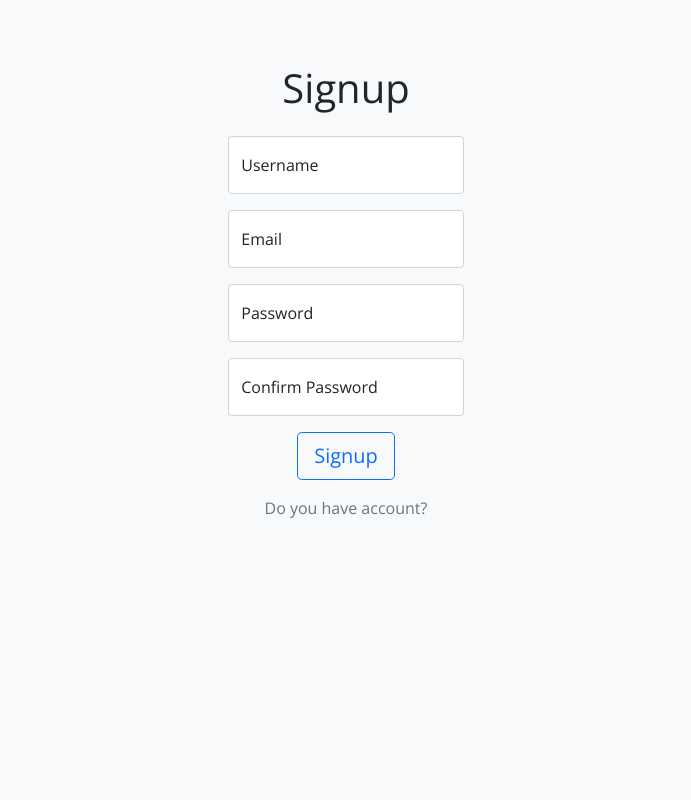
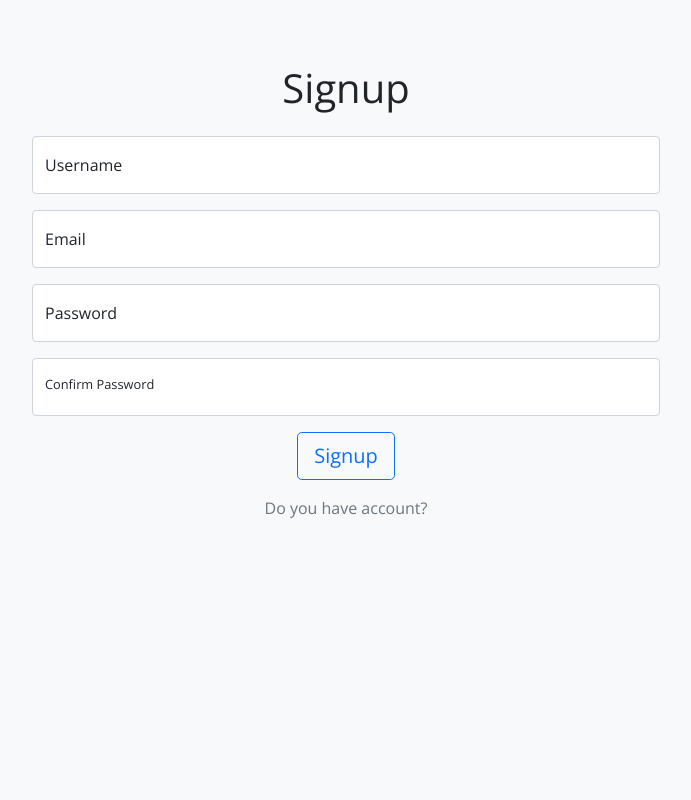
Before and after one commit to mohammadraufzahed/todoz, a PHP site: page /signup.php in a window 1280 px wide. Shown: the whole page, without its empty margins (294-985 px from the left). Run offline with PHP 8.4, Linux system fonts and the light colour scheme.

```diff
--- a/signup.php
+++ b/signup.php
@@ -12,35 +12,40 @@
 </head>
 <body>
 <div class="container-fluid bg-light w-100 h-100">
+    <div class="row">
+        <div class="col-12">
             <div class="w-50 h-auto m-auto">
-        <form class="pt-5 w-75 m-auto" action="#" method="post">
+                <form class="pt-5 m-auto border-1 border-success" action="#" method="post">
                     <div class="pt-3 pb-3 text-center">
                         <h1>Signup</h1>
                     </div>
-            <div class="form-floating mb-3 w-50 m-auto">
+                    <div class="form-floating mb-3 m-auto">
                         <input type="text" class="form-control" name="username" id="username" placeholder="Username">
                         <label for="username">Username</label>
                     </div>
-            <div class="form-floating pb-3 w-50 m-auto">
+                    <div class="form-floating pb-3 m-auto">
                         <input type="email" class="form-control" name="email" id="email" placeholder="Email">
                         <label for="username">Email</label>
                     </div>
-            <div class="form-floating pb-3 w-50 m-auto">
-                <input type="password" class="form-control" name="password" id="password" placeholder="Password">
+                    <div class="form-floating pb-3 m-auto">
+                        <input type="password" class="form-control" name="password" id="password"
+                               placeholder="Password">
                         <label for="username">Password</label>
                     </div>
-            <div class="form-floating pb-3 w-50 m-auto">
+                    <div class="form-floating pb-3 m-auto">
                         <input type="password" class="form-control" name="password" id="password"
                                placeholder="Confirm Password">
-                <label for="username">Confirm Password</label>
+                        <label for="username" style="font-size: .8rem">Confirm Password</label>
                     </div>
-            <div class="pb-3 w-50 m-auto text-center">
+                    <div class="pb-3 m-auto text-center">
                         <button type="submit" class="btn btn-lg btn-light btn-outline-primary">Signup</button>
                     </div>
-            <div class="pb-3 w-50 m-auto text-center">
+                    <div class="pb-3 m-auto text-center">
                         <a href="/login.php" class="fs-6 text-decoration-none link-secondary">Do you have account?</a>
                     </div>
                 </form>
+            </div>
+        </div>
     </div>
     <!--Load the scripts-->
     <script src="static/js/bootstrap.bundle.min.js"></script>
--- a/static/css/base.css
+++ b/static/css/base.css
@@ -1,5 +1,5 @@
 /*Fonts*/
-@import url('https://fonts.googleapis.com/css2?family=Open+Sans:wght@400;700&display=swap');
+@import url('https://fonts.googleapis.com/css2?family=Open+Sans:wght@300;400;700&display=swap');
 *{
     font-family: "Open Sans", sans-serif;
 }
```
Lines whose indentation alone changed are shown as unchanged.
